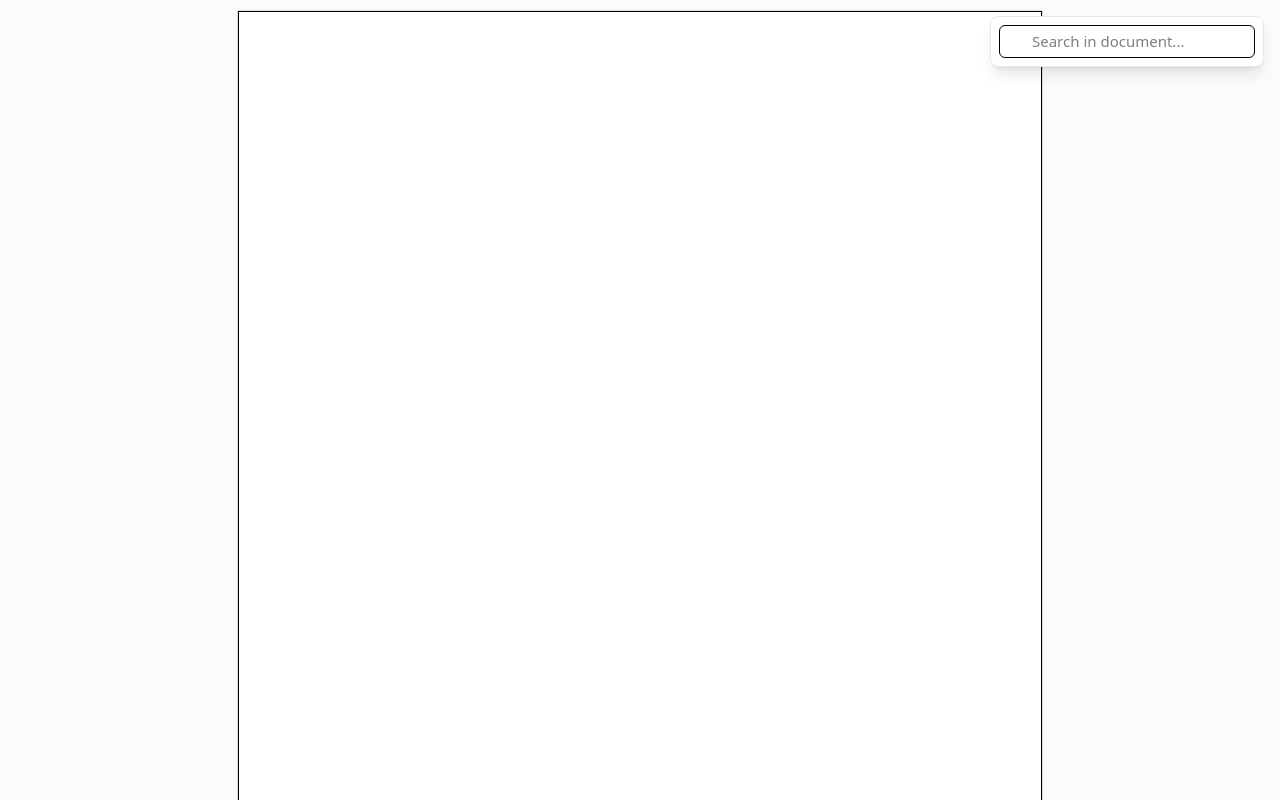
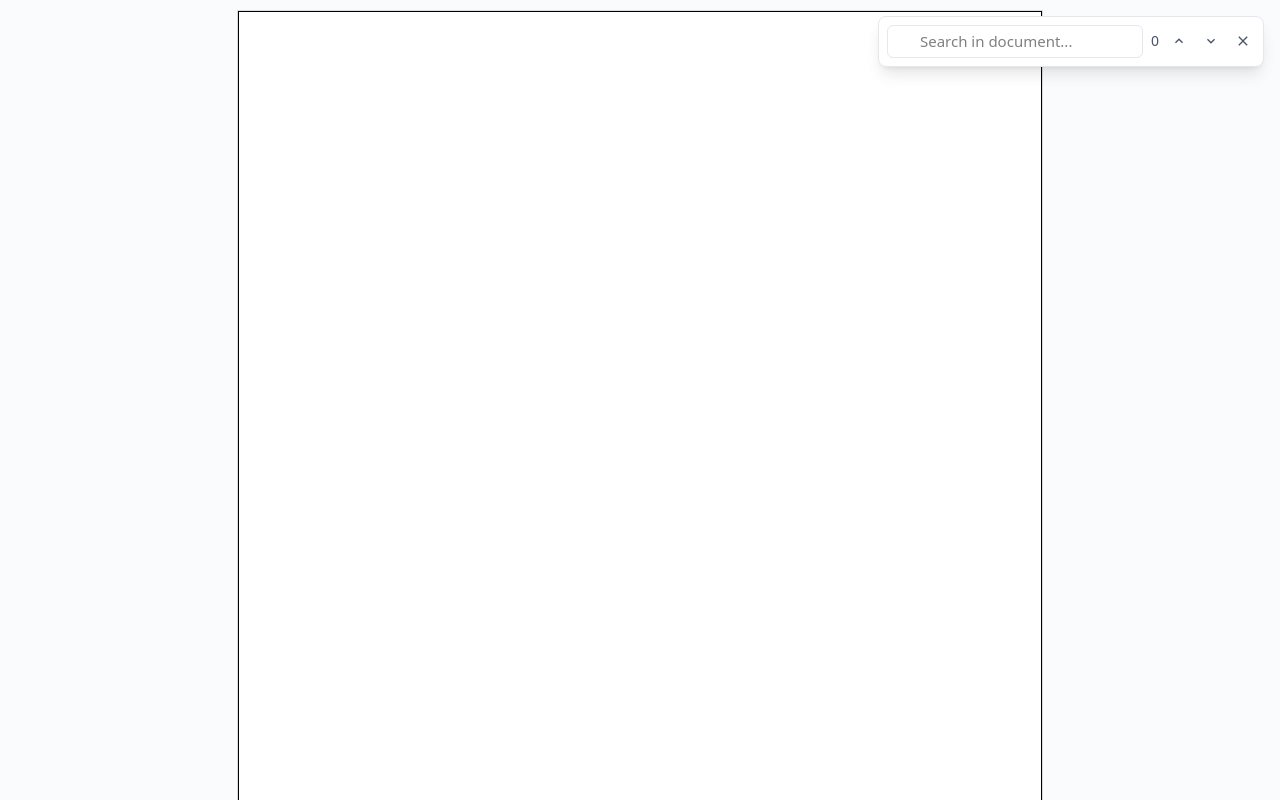
Before and after one commit to kmdebug/react-doc-search, a React (Vite) app: page / in a window 1280 px wide. Shown: the top 800 px of the page. Built offline with nearby package versions, Linux system fonts and the light colour scheme.

Commit message:
chore(app): add input search buttons

```diff
--- a/src/App.tsx
+++ b/src/App.tsx
@@ -46,9 +46,65 @@ const App: React.FC = (): JSX.Element => {
               type="text"
               value={searchText}
               onChange={(e) => setSearchText(e.target.value)}
-              className="pl-8 pr-2 py-1 border rounded-md w-64 focus:outline-none focus:ring-2 focus:ring-blue-500"
+              className="text-black pl-8 pr-2 py-1 border border-gray-200 rounded-md w-64 focus:outline-none focus:ring-2 focus:ring-blue-500"
               placeholder="Search in document..."
             />
+          </div>
+
+          <div className="flex items-center gap-2">
+            <span className="text-sm text-gray-600">0</span>
+
+            <button
+              className="p-1 text-gray-600 hover:bg-gray-100 rounded disabled:opacity-50"
+              title="Previous match"
+            >
+              <svg
+                className="w-4 h-4"
+                stroke="currentColor"
+                fill="currentColor"
+                strokeWidth="0"
+                viewBox="0 0 24 24"
+                xmlns="http://www.w3.org/2000/svg"
+              >
+                <path fill="none" d="M0 0h24v24H0z"></path>
+                <path d="M7.41 15.41 12 10.83l4.59 4.58L18 14l-6-6-6 6z"></path>
+              </svg>
+            </button>
+
+            <button
+              className="p-1 text-gray-600 hover:bg-gray-100 rounded disabled:opacity-50"
+              title="Next match"
+            >
+              <svg
+                className="w-4 h-4"
+                stroke="currentColor"
+                fill="currentColor"
+                strokeWidth="0"
+                viewBox="0 0 24 24"
+                xmlns="http://www.w3.org/2000/svg"
+              >
+                <path fill="none" d="M0 0h24v24H0V0z"></path>
+                <path d="M7.41 8.59 12 13.17l4.59-4.58L18 10l-6 6-6-6 1.41-1.41z"></path>
+              </svg>
+            </button>
+
+            <button
+              onClick={() => setIsOpen(false)}
+              className="p-1 text-gray-600 hover:bg-gray-100 rounded"
+              title="Close search"
+            >
+              <svg
+                className="w-4 h-4"
+                stroke="currentColor"
+                fill="currentColor"
+                strokeWidth="0"
+                viewBox="0 0 24 24"
+                xmlns="http://www.w3.org/2000/svg"
+              >
+                <path fill="none" d="M0 0h24v24H0z"></path>
+                <path d="M19 6.41 17.59 5 12 10.59 6.41 5 5 6.41 10.59 12 5 17.59 6.41 19 12 13.41 17.59 19 19 17.59 13.41 12z"></path>
+              </svg>
+            </button>
           </div>
         </div>
       </div>
```
